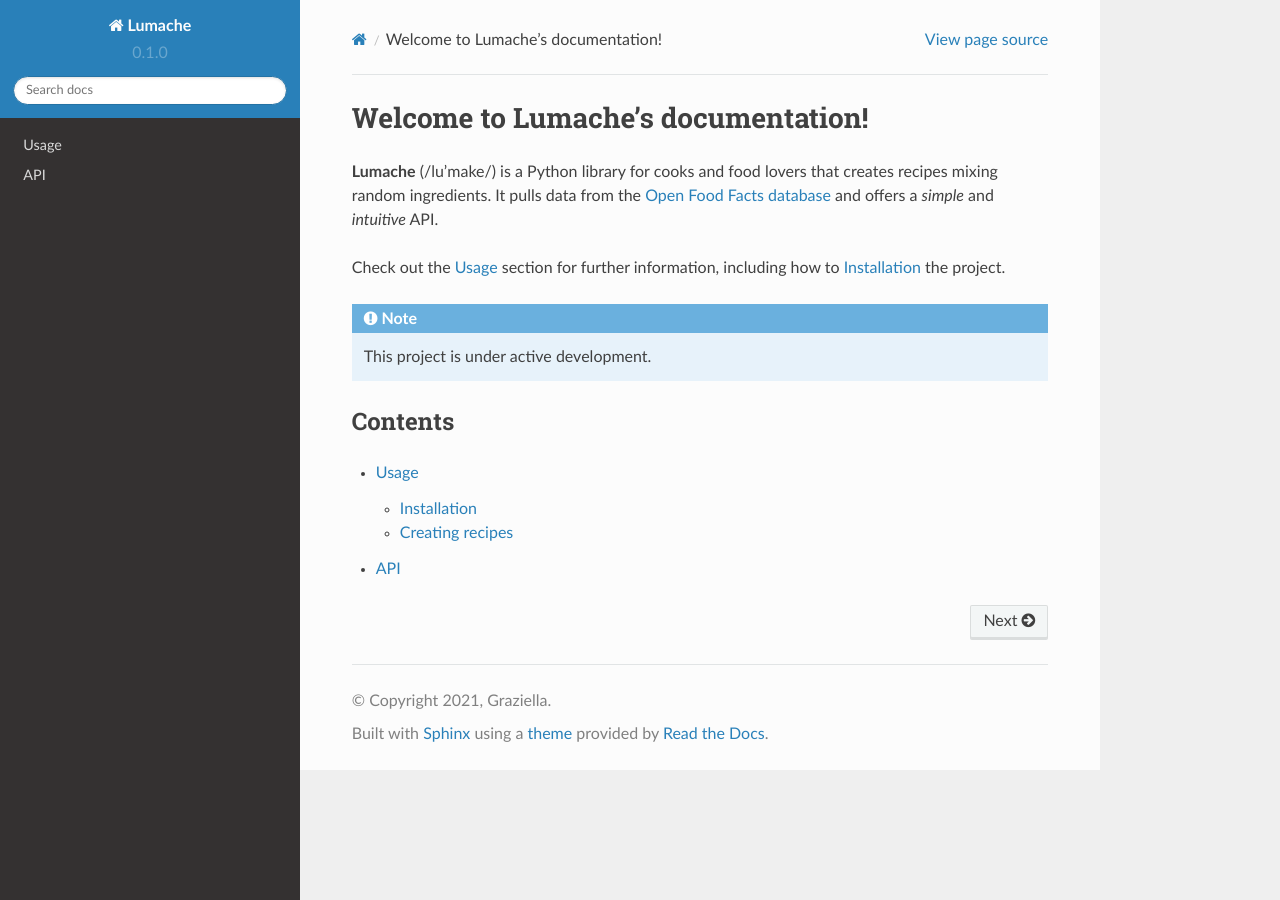
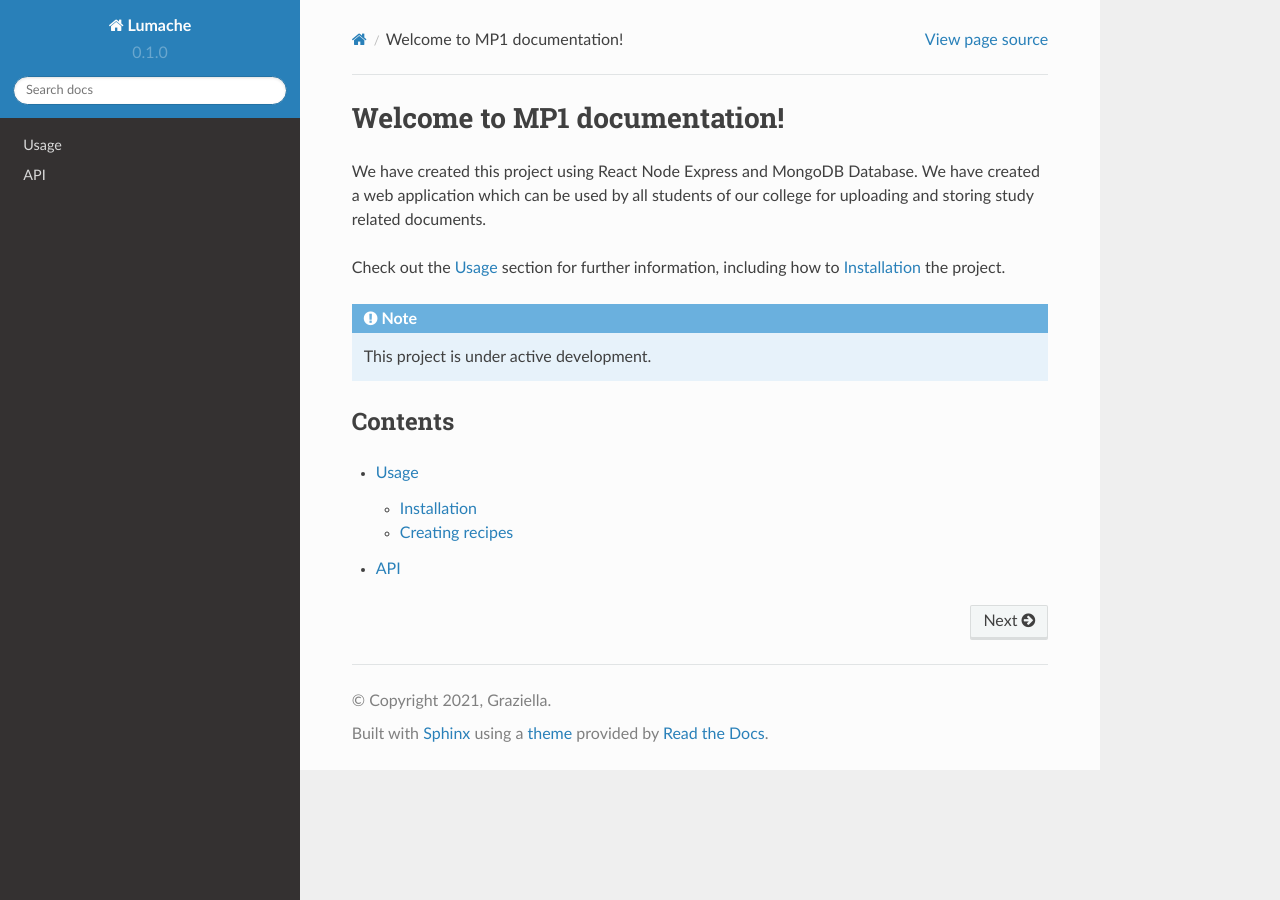
Before and after one commit to ruti-sawant/MP1-docs, a Sphinx documentation site: the page built from docs/source/index.rst, in a window 1280 px wide. Built offline with Sphinx 7.4.7 and the Read the Docs theme 2.0.0, drawn with Linux system fonts in a browser that asks for light colours.

Commit message:
Update index.rst

```diff
--- a/docs/source/index.rst
+++ b/docs/source/index.rst
@@ -1,10 +1,8 @@
-Welcome to Lumache's documentation!
+Welcome to MP1  documentation!
 ===================================
 
-**Lumache** (/lu'make/) is a Python library for cooks and food lovers
-that creates recipes mixing random ingredients.
-It pulls data from the `Open Food Facts database <https://world.openfoodfacts.org/>`_
-and offers a *simple* and *intuitive* API.
+We have created this project using React Node Express and MongoDB Database.
+We have created a web application which can be used by all students of our college for uploading and storing study related documents.
 
 Check out the :doc:`usage` section for further information, including
 how to :ref:`installation` the project.
```
